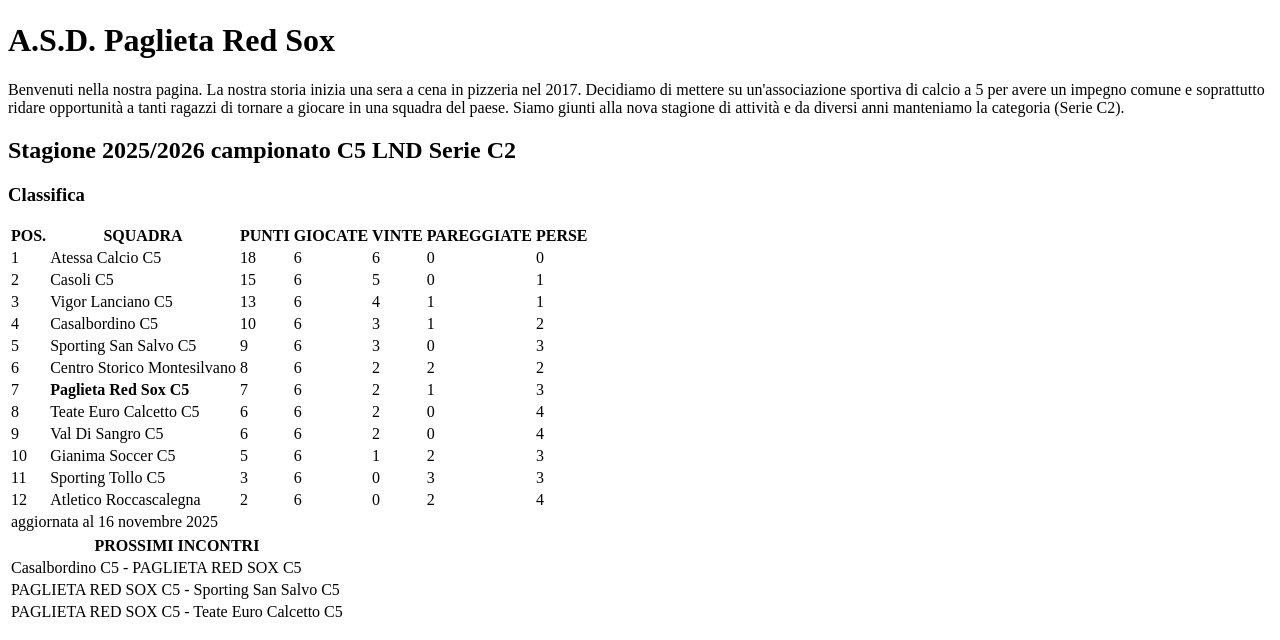
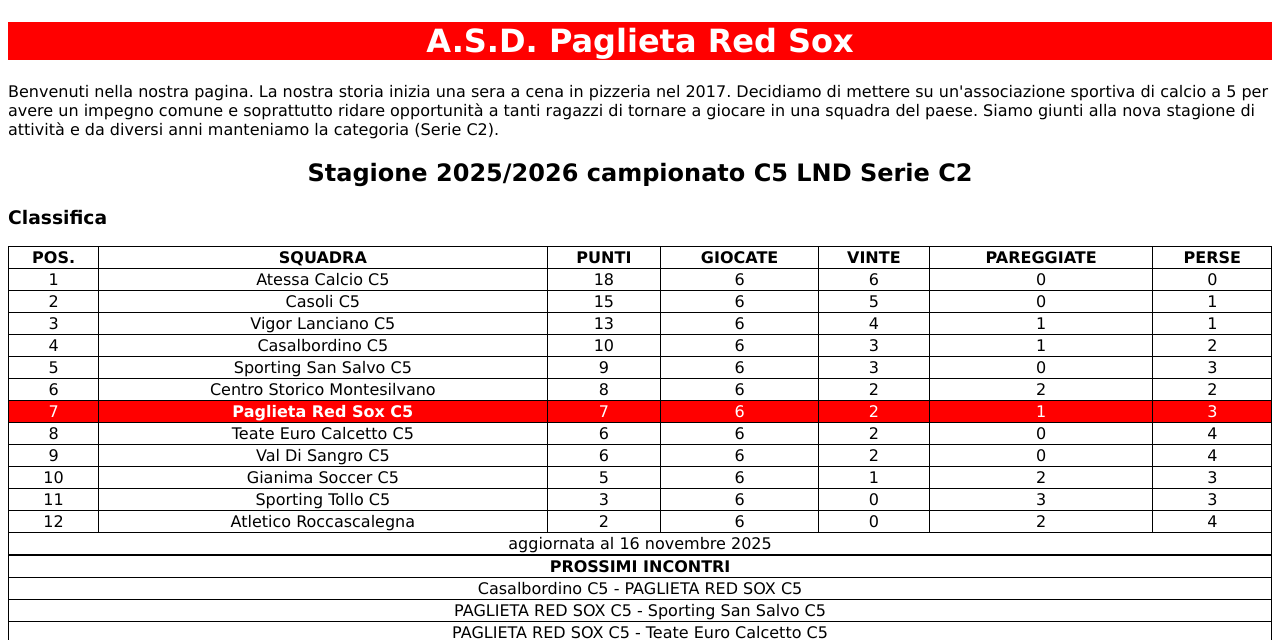
Before and after one commit to cericola-a/L8_esercitazione_pagina-web-red-sox, a plain HTML site: page index.html in a window 1280 px wide. Shown: the part 161-801 px from the top of the page. Drawn offline with Linux system fonts and the light colour scheme.

Commit message:
primi passi CSS

```diff
--- /dev/null
+++ b/css/style.css
@@ -0,0 +1,28 @@
+.sfondo-rosso{
+    background-color: red;
+    color:white
+}
+
+.testo-centrato{
+    text-align:center;
+
+}
+
+.bordo{
+    table-layout: auto;
+    width: 100%;
+    border: 1px solid black;
+}
+
+th,td{
+    border: 1px solid black;
+}
+
+table{
+    border-collapse: collapse;
+    border: 1px solid black;
+}
+
+*{
+    font-family: 'Lucida Sans', 'Lucida Sans Regular', 'Lucida Grande', 'Lucida Sans Unicode', Geneva, Verdana, sans-serif;
+}
--- a/index.html
+++ b/index.html
@@ -1,22 +1,29 @@
 <!DOCTYPE html>
 <html lang="it">
+
 <head>
     <meta charset="UTF-8">
     <title>A.S.D. PAGLIETA RED SOX</title>
+    <link rel="stylesheet" href="./css/style.css">
+    <style></style>
 </head>
+
 <body>
     <img src="./img/Logo.svg" width="150">
-        <h1>A.S.D. Paglieta Red Sox</h1>
-        <p>Benvenuti nella nostra pagina. La nostra storia inizia una sera a cena in pizzeria nel 2017. Decidiamo di mettere su un'associazione sportiva di calcio a 5 per avere un impegno comune e soprattutto ridare opportunità a tanti ragazzi di tornare a giocare in una squadra del paese. Siamo giunti alla nova stagione di attività e da diversi anni manteniamo la categoria (Serie C2).</p>
+    <h1 class="sfondo-rosso testo-centrato">A.S.D. Paglieta Red Sox</h1>
+    <p>Benvenuti nella nostra pagina. La nostra storia inizia una sera a cena in pizzeria nel 2017. Decidiamo di mettere
+        su un'associazione sportiva di calcio a 5 per avere un impegno comune e soprattutto ridare opportunità a tanti
+        ragazzi di tornare a giocare in una squadra del paese. Siamo giunti alla nova stagione di attività e da diversi
+        anni manteniamo la categoria (Serie C2).</p>
     <main>
         <section>
-                <h2>Stagione 2025/2026 campionato C5 LND Serie C2 </h2>
+            <h2 class="testo-centrato">Stagione 2025/2026 campionato C5 LND Serie C2 </h2>
         </section>
         <section>
             <h3>Classifica</h3>
         </section>
         <section>
-                <table>
+            <table class="testo-centrato bordo">
                 <thead>
                     <tr>
                         <th>POS.</th>
@@ -83,7 +90,7 @@
                         <td>2</td>
                         <td>2</td>
                     </tr>
-                        <tr>
+                    <tr class="sfondo-rosso">
                         <td>7</td>
                         <td><strong>Paglieta Red Sox C5</strong></td>
                         <td>7</td>
@@ -146,7 +153,7 @@
             </table>
         </section>
         <section>
-                <table>
+            <table class="testo-centrato bordo">
                 <thead>
                     <tr>
                         <th>PROSSIMI INCONTRI</th>
@@ -169,7 +176,10 @@
     <aside>
         <section>
             <h3>Highlights Paglieta Red Sox C5 - Sporting San Salvo C5</h3>
-                <iframe width="560" height="315" src="https://www.youtube.com/embed/05_Jn2LO3og?si=9-H9szNa-Toee7nO" title="Highlights di una nostra gara" frameborder="0" allow="accelerometer; autoplay; clipboard-write; encrypted-media; gyroscope; picture-in-picture; web-share" referrerpolicy="strict-origin-when-cross-origin" allowfullscreen></iframe>
+            <iframe width="560" height="315" src="https://www.youtube.com/embed/05_Jn2LO3og?si=9-H9szNa-Toee7nO"
+                title="Highlights di una nostra gara" frameborder="0"
+                allow="accelerometer; autoplay; clipboard-write; encrypted-media; gyroscope; picture-in-picture; web-share"
+                referrerpolicy="strict-origin-when-cross-origin" allowfullscreen></iframe>
         </section>
         <section>
             <h3>Registrati per ricevere tutti gli aggiornamenti</h3>
@@ -179,7 +189,9 @@
                 <input type="email" placeholder="Email">
                 <button>Registrati</button>
                 <input type="checkbox" name="privacy">
-                    <label for="privacy">Acconsento al trattamento dei miei dati personali ai sensi del Regolamento Europeo 2016/679 (GDPR) e della normativa vigente. Dichiaro di aver letto e compreso l'Informativa sulla Privacy del sito.</label>
+                <label for="privacy">Acconsento al trattamento dei miei dati personali ai sensi del Regolamento Europeo
+                    2016/679 (GDPR) e della normativa vigente. Dichiaro di aver letto e compreso l'Informativa sulla
+                    Privacy del sito.</label>
             </form>
         </section>
     </aside>
```
Lines whose indentation alone changed are shown as unchanged.
